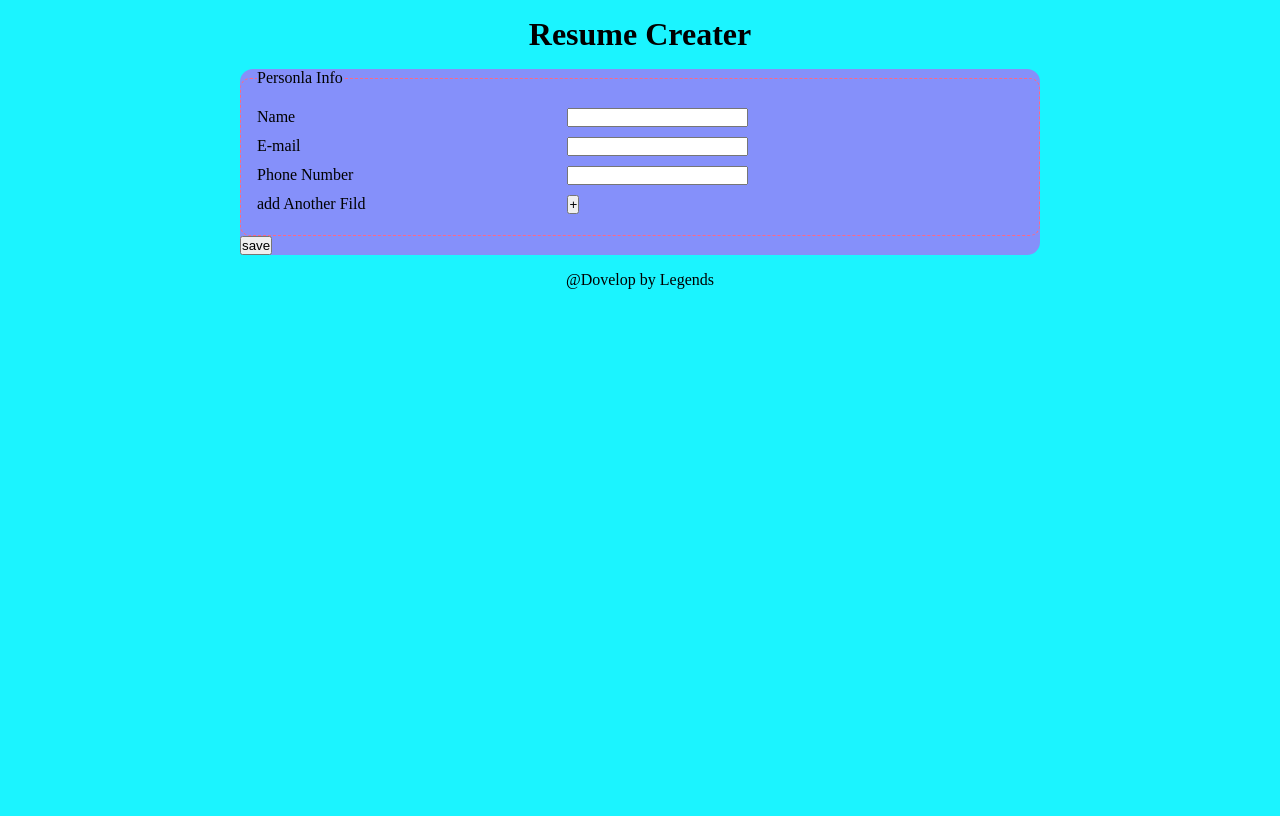
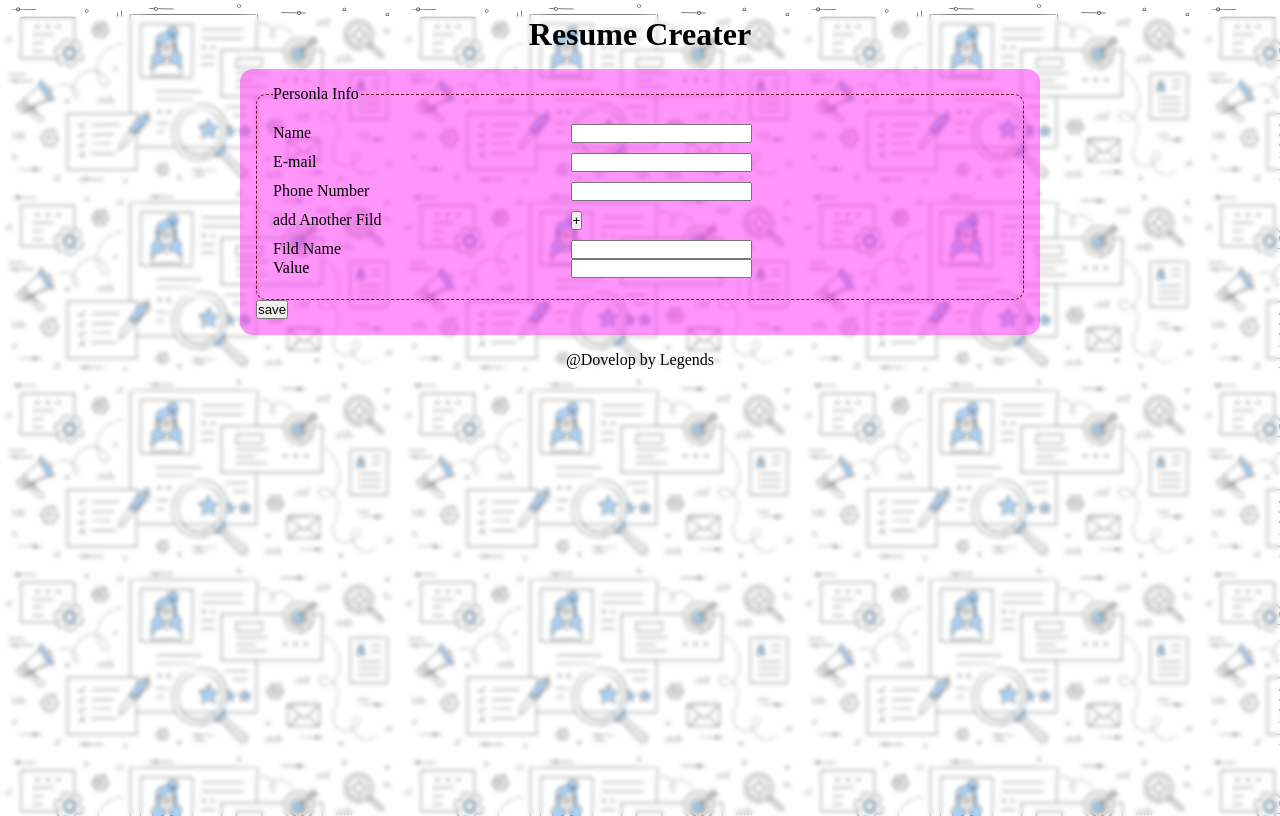
Before and after one commit to raaz2507/ResumeCreater, a plain HTML site: page index.html in a window 1280 px wide. Drawn offline with Linux system fonts and the light colour scheme.

Commit message:
add backgrund

```diff
--- a/index.html
+++ b/index.html
@@ -16,7 +16,9 @@
             /* border: 1px solid red; */
         }
         body{
-            background-color: #1BF4FF;
+            background: url('./img/resumeBck1.svg') #1BF4FF;
+            background-size: 400px;
+            backdrop-filter: blur(2px);
         }
         header{
             text-align: center;
@@ -25,12 +27,13 @@
         form[name="DetailsForm"]{
             width: 50rem;
             margin: 1rem auto;
+            padding: 1rem;
             background-color: #ff1bf476;
             border-radius: 13px;
         }
         form[name="DetailsForm"] fieldset{
             padding: 1rem;
-            border: 1px dashed rgb(255, 104, 129);
+            border: 1px dashed rgb(110, 0, 18);
             border-radius: 10px;
         }
         form[name="DetailsForm"] fieldset div{
@@ -81,6 +84,12 @@
                 <label for="Add Fild">add Another Fild</label>
                 <button id="addFild" name="addFild">+</button>
             </div>
+            <div>
+                <label for="">Fild Name</label>
+                <input type="text" name="newFild" id="newFild">
+                <label for="value">Value</label>
+                <input type="text" name="value" id="">
+            </div>
         </fieldset>
         <input type="submit" value="save">
     </form>
```
Also changed, not shown: img/resumeBck1.svg (added), img/resumeBuilder2.svg (added).
